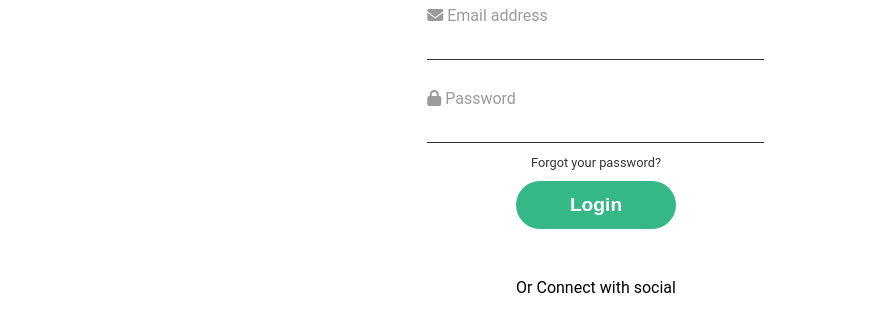
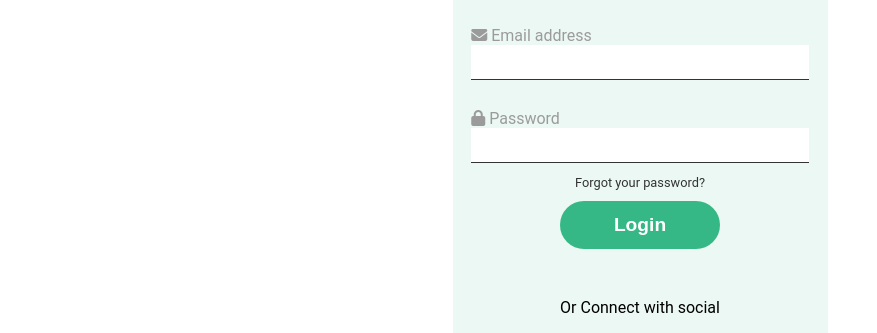
Before and after one commit to Benkalio/Politico, a plain HTML site: page signin/index.html in a window 1280 px wide. Shown: the part 214-547 px from the top of the page, without its empty margins (0-877 px from the left). Drawn offline with Linux system fonts and the light colour scheme; files whose address does not match are found by name.

Commit message:
styled pages

```diff
--- a/sign up page/style.css
+++ b/sign up page/style.css
@@ -54,7 +54,6 @@
 }
 
 body {
-  width: 90%;
   height: 100vh;
   font-family: 'Roboto', sans-serif;
   margin: auto 20px;
@@ -88,7 +87,7 @@ body {
 
 .title {
   font-weight: 600;
-  font-size: 1.6rem;
+  font-size: 2.2rem;
   margin: 10px;
 }
 
--- a/signin/style.css
+++ b/signin/style.css
@@ -5,7 +5,6 @@
 }
 
 body {
-  width: 90%;
   height: 100vh;
   font-family: 'Roboto', sans-serif;
 }
@@ -20,11 +19,13 @@ body {
 }
 
 .container {
-  position: relative;
   width: 90%;
-  background-color: #fff;
-  min-height: 100vh;
+  margin: 0 auto;
+  background-color: #ebf8f3;
+  min-height: 80vh;
   overflow: hidden;
+  border: none;
+  border-radius: 8px;
 }
 /* Responsive screens */
 @media (min-width: 425px) {
@@ -35,17 +36,16 @@ body {
 }
 
 .form-container {
-  position: absolute;
   width: 100%;
   height: 100%;
-  top: 10px;
-  left: 20px;
+  top: 20px;
+  left: 5px;
 }
 
 .title {
   font-size: 1.8rem;
   color: #333;
-  margin-bottom: 10px;
+  margin: 20px 0;
 }
 
 .create-account {
```
